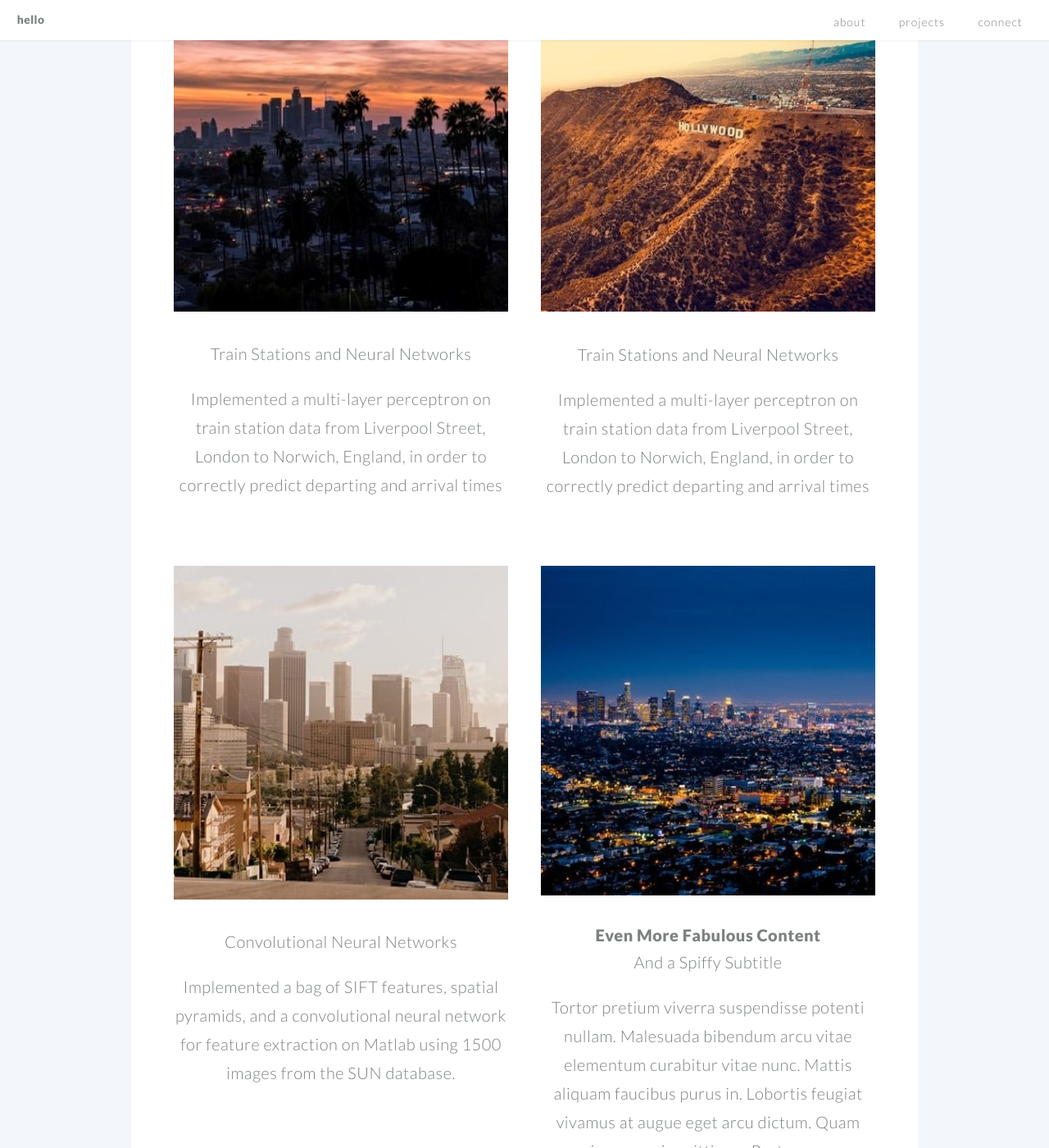
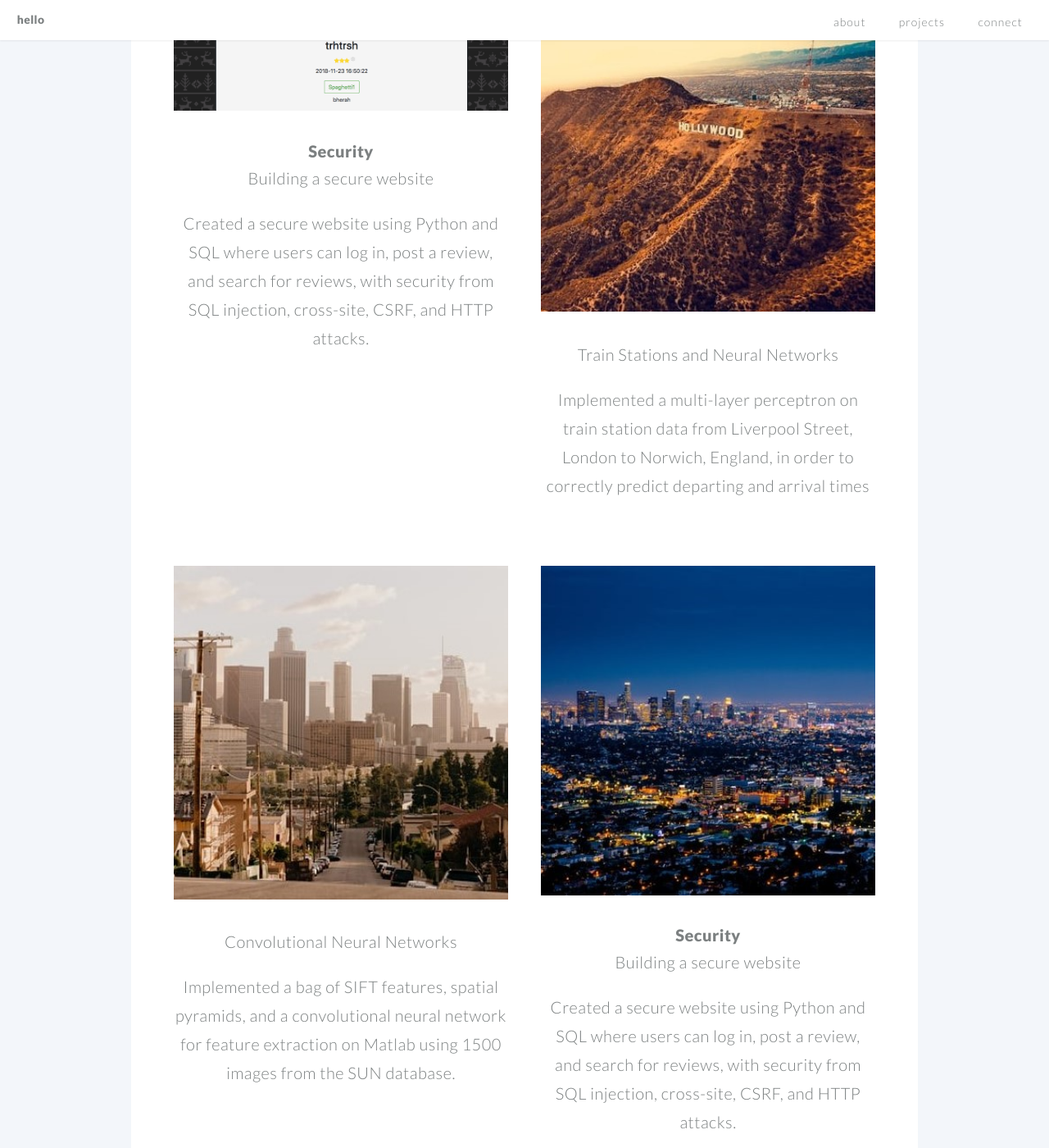
Before and after one commit to townerhale/towner_personal, a Jekyll site: the page built from index.md, in a window 1280 px wide and 1400 px high, scrolled down 2566 px. Shown: the whole window at 82% size. Built offline with Jekyll 4.4.1, drawn with Linux system fonts in a browser that asks for light colours; some of the changed text lies outside the part shown.

Commit message:
updated projects

```diff
--- a/_data/projects.yml
+++ b/_data/projects.yml
@@ -9,10 +9,10 @@
       - item: example2.html
         image: /images/pic-2.png
 
-  - category: Los Angeles
+  - category: Websites
     items:
-      - item: example.html
-        image: /images/LA1.jpg
+      - item: example3.html
+        image: /images/pic_3.png
       - item: example.html
         image: /images/LA2.jpg
       - item: example2.html
--- a/_includes/example3.html
+++ b/_includes/example3.html
@@ -1,3 +1,3 @@
-<h1><a href="#">Even More Fabulous Content</a></h1>
-<h2>And a Spiffy Subtitle<h2>
-<p>Tortor pretium viverra suspendisse potenti nullam. Malesuada bibendum arcu vitae elementum curabitur vitae nunc. Mattis aliquam faucibus purus in. Lobortis feugiat vivamus at augue eget arcu dictum. Quam viverra orci sagittis eu. Porta non...</p>
+<h1><a href="#">Security</a></h1>
+<h2>Building a secure website<h2>
+<p>Created a secure website using Python and SQL where users can log in, post a review, and search for reviews, with security from SQL injection, cross-site, CSRF, and HTTP attacks.</p>
--- /dev/null
+++ b/_includes/example4.html
@@ -0,0 +1,3 @@
+<h1><a href="#">Front end and back end</a></h1>
+<h2>Building a complete website<h2>
+<p>Built an Expense tracker application that uses React, Spring Boot, and SQL </p>
--- /dev/null
+++ b/_includes/example5.html
@@ -0,0 +1,3 @@
+<h1><a href="#">Shopify Website</a></h1>
+<h2>Everymaskcounts.com<h2>
+<p>Built a website through shopify that has been featured in GQ, NYMag, and other popular websites </p>
```
Also changed, not shown: images/pic_3.png (added), images/pic_4.png (added), images/pic_5.png (added).
